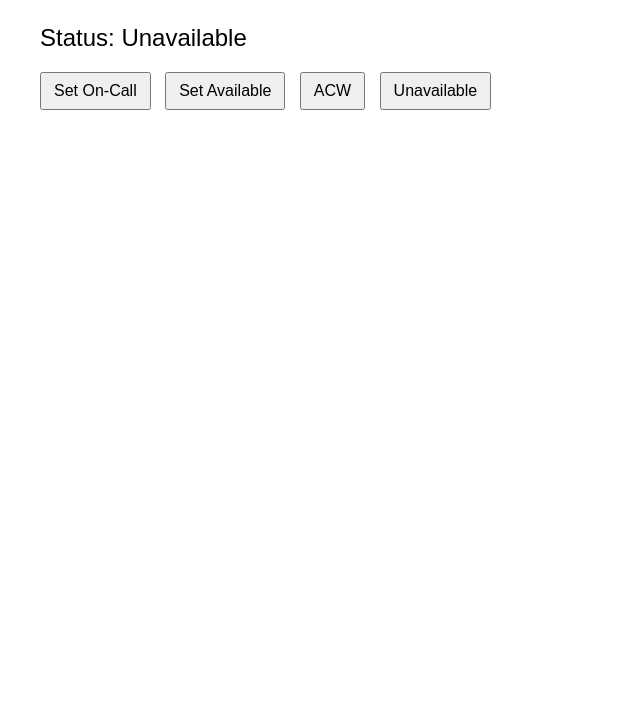
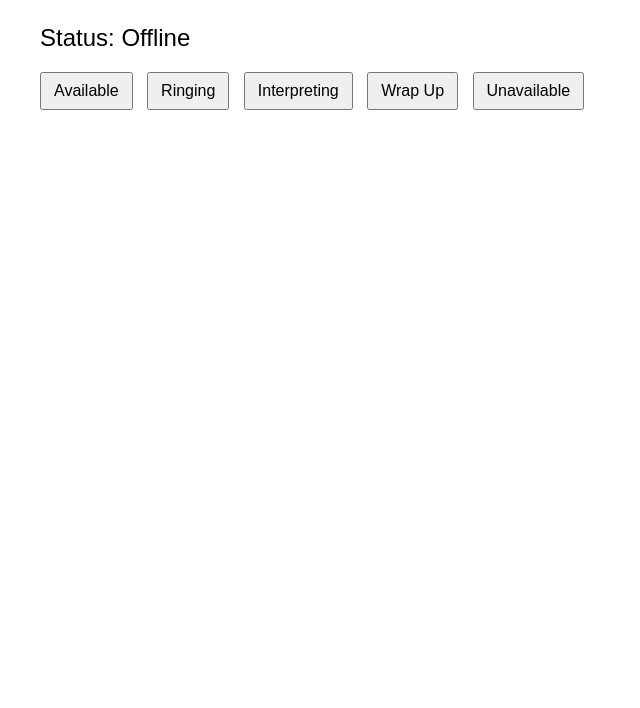
Before and after one commit to Valen44/valen44.github.io, a plain HTML site: page index.html in a window 1280 px wide. Shown: the part 92-800 px from the top of the page, without its empty margins (0-640 px from the left). Drawn offline with Linux system fonts and the light colour scheme.

Commit message:
Update status text and buttons in index.html

```diff
--- a/index.html
+++ b/index.html
@@ -24,12 +24,15 @@
   <h1>TEST SITE FOR EXTENSION!</h1>
   <br/>
   <div id="status">
-    Status: <span id="span-agentstatus-text">Unavailable</span>
+    Status: <span id="span-agentstatus-text">Offline</span>
   </div>
-  <button onclick="setStatus('On-Call')">Set On-Call</button>
-  <button onclick="setStatus('Available')">Set Available</button>
-  <button onclick="setStatus('ACW')">ACW</button>
+
+  <button onclick="setStatus('Available')">Available</button>
+  <button onclick="setStatus('Ringing')">Ringing</button>
+  <button onclick="setStatus('Interpreting')">Interpreting</button>
+  <button onclick="setStatus('Wrap Up')">Wrap Up</button>
   <button onclick="setStatus('Unavailable')">Unavailable</button>
+
 
   <script>
     function setStatus(text) {
```
